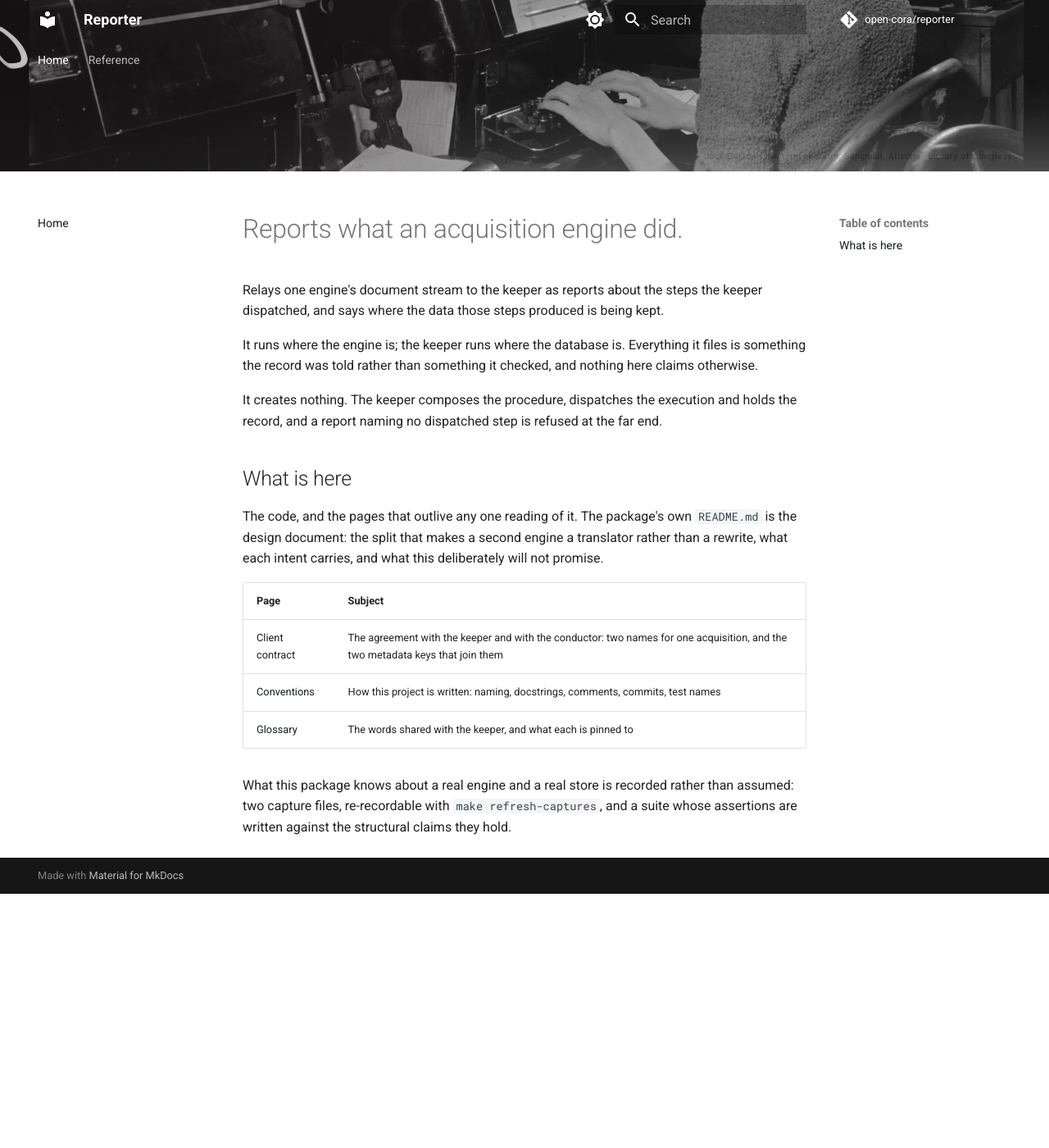
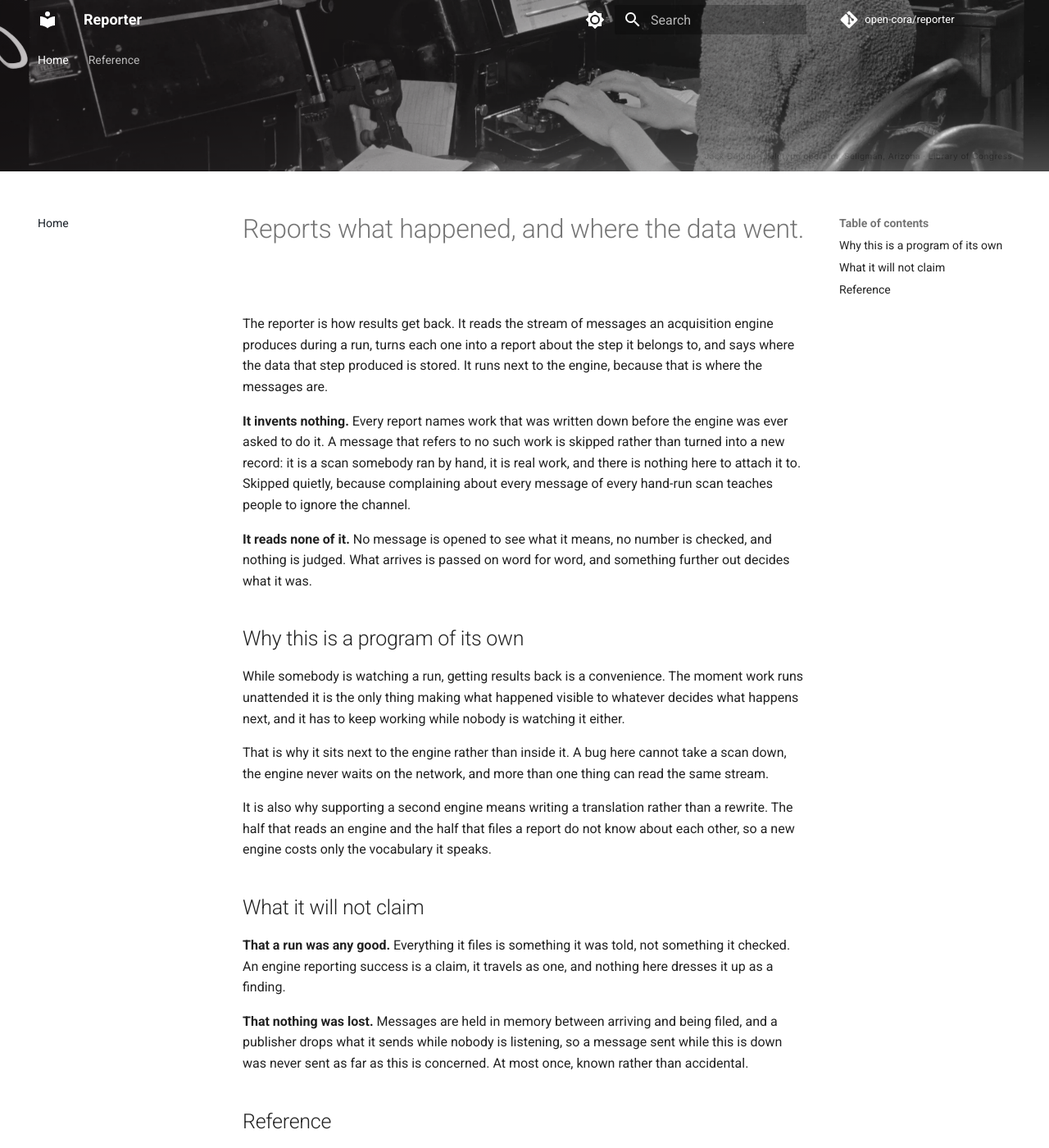
Before and after one commit to open-cora/reporter, an MkDocs documentation site: the page built from docs/index.md, in a window 1280 px wide and 1400 px high, scrolled down 382 px. Shown: the whole window at 82% size. Built offline with MkDocs 1.6.1 and Material for MkDocs 9.7.7, drawn with Linux system fonts in a browser that asks for light colours; some web fonts are replaced; comment, search, counter and statistics services are not loaded; before the commit the page ends 1472 px from its top, so only the background shows below that; some of the changed text lies outside the part shown.

```diff
--- a/docs/index.md
+++ b/docs/index.md
@@ -2,31 +2,59 @@
 template: home.html
 ---
 
-# Reports what an acquisition engine did.
+# Reports what happened, and where the data went.
 
-Relays one engine's document stream to the keeper as reports about the steps the
-keeper dispatched, and says where the data those steps produced is being kept.
+The reporter is how results get back. It reads the stream of messages an
+acquisition engine produces during a run, turns each one into a report about the
+step it belongs to, and says where the data that step produced is stored. It runs
+next to the engine, because that is where the messages are.
 
-It runs where the engine is; the keeper runs where the database is. Everything it
-files is something the record was told rather than something it checked, and
-nothing here claims otherwise.
+**It invents nothing.** Every report names work that was written down before the
+engine was ever asked to do it. A message that refers to no such work is skipped
+rather than turned into a new record: it is a scan somebody ran by hand, it is
+real work, and there is nothing here to attach it to. Skipped quietly, because
+complaining about every message of every hand-run scan teaches people to ignore
+the channel.
 
-It creates nothing. The keeper composes the procedure, dispatches the execution and
-holds the record, and a report naming no dispatched step is refused at the far end.
+**It reads none of it.** No message is opened to see what it means, no number is
+checked, and nothing is judged. What arrives is passed on word for word, and
+something further out decides what it was.
 
-## What is here
+## Why this is a program of its own
 
-The code, and the pages that outlive any one reading of it. The package's own
-`README.md` is the design document: the split that makes a second engine a
-translator rather than a rewrite, what each intent carries, and what this
-deliberately will not promise.
+While somebody is watching a run, getting results back is a convenience. The
+moment work runs unattended it is the only thing making what happened visible to
+whatever decides what happens next, and it has to keep working while nobody is
+watching it either.
+
+That is why it sits next to the engine rather than inside it. A bug here cannot
+take a scan down, the engine never waits on the network, and more than one thing
+can read the same stream.
+
+It is also why supporting a second engine means writing a translation rather than
+a rewrite. The half that reads an engine and the half that files a report do not
+know about each other, so a new engine costs only the vocabulary it speaks.
+
+## What it will not claim
+
+**That a run was any good.** Everything it files is something it was told, not
+something it checked. An engine reporting success is a claim, it travels as one,
+and nothing here dresses it up as a finding.
+
+**That nothing was lost.** Messages are held in memory between arriving and being
+filed, and a publisher drops what it sends while nobody is listening, so a
+message sent while this is down was never sent as far as this is concerned. At
+most once, known rather than accidental.
+
+## Reference
 
 | Page | Subject |
 | --- | --- |
-| [Client contract](client-contract.md) | The agreement with the keeper and with the conductor: two names for one acquisition, and the two metadata keys that join them |
-| [Conventions](conventions.md) | How this project is written: naming, docstrings, comments, commits, test names |
-| [Glossary](glossary.md) | The words shared with the keeper, and what each is pinned to |
+| [Contract](client-contract.md) | The agreements this keeps at its edges: two names for one measurement, and the keys that join them |
+| [Conventions](conventions.md) | How this project is written: naming, comments, commits, test names |
+| [Glossary](glossary.md) | The words shared with the record, and what each one is pinned to |
 
-What this package knows about a real engine and a real store is recorded rather
-than assumed: two capture files, re-recordable with `make refresh-captures`, and
-a suite whose assertions are written against the structural claims they hold.
+What this knows about a real engine and a real store is recorded rather than
+assumed: two captured files, re-recordable with `make refresh-captures`, and a
+suite whose checks are written against the claims they hold. The `README.md` sets
+out the design behind that.
--- a/mkdocs.yml
+++ b/mkdocs.yml
@@ -1,5 +1,5 @@
 site_name: Reporter
-site_description: Reports what an acquisition engine did.
+site_description: Reports what happened, and where the data went.
 repo_url: https://github.com/open-cora/reporter
 repo_name: open-cora/reporter
 edit_uri: ""
@@ -59,6 +59,6 @@ markdown_extensions:
 nav:
   - Home: index.md
   - Reference:
-      - Client contract: client-contract.md
+      - Contract: client-contract.md
       - Conventions: conventions.md
       - Glossary: glossary.md
```
Also changed, not shown: README.md (+59 -44 lines), docs/glossary.md (+1 -1 lines).
